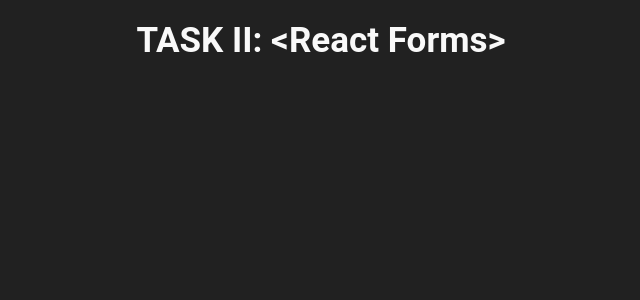
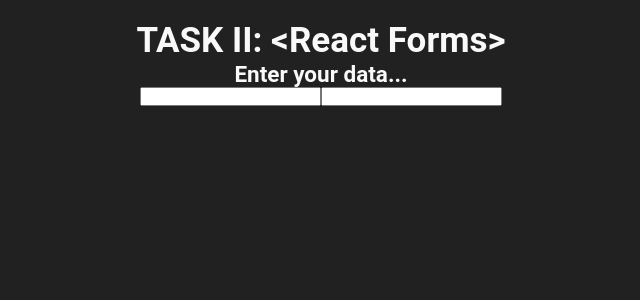
Before and after one commit to elenaniksy/react2021q3, a React app in the folder react-forms/: page / in a window 1280 px wide. Shown: the top 300 px of the page, without its empty margins (319-959 px from the left). Built offline with nearby package versions, Linux system fonts and the light colour scheme.

Commit message:
feat: create and add form component

```diff
--- a/react-forms/src/App.tsx
+++ b/react-forms/src/App.tsx
@@ -1,6 +1,7 @@
 import React from 'react';
 import classes from './App.module.scss';
 import { RenderType } from './models/RenderType';
+import Form from './components/form/Form';
 
 class App extends React.Component {
   render(): RenderType {
@@ -8,6 +9,7 @@
       <main className={classes.container}>
         <h1 className={classes.header}>TASK II: &lt;React Forms&gt;</h1>
         {/* todo: 2 components form, container with values from form */}
+        <Form />
       </main>
     );
   }
--- /dev/null
+++ b/react-forms/src/components/form/Form.tsx
@@ -0,0 +1,19 @@
+import React from 'react';
+import classes from './form.module.scss';
+import { RenderType } from '../../models/RenderType';
+
+class Form extends React.Component {
+  render(): RenderType {
+    return (
+      <div className={classes.form}>
+        <h2>Enter your data...</h2>
+        <form action='POST'>
+          <input type='text' />
+          <input type='text' />
+        </form>
+      </div>
+    );
+  }
+}
+
+export default Form;
--- /dev/null
+++ b/react-forms/src/components/form/form.d.ts
@@ -0,0 +1,5 @@
+export default interface Styles {
+  form: string;
+}
+
+export const Styles: Styles;
--- /dev/null
+++ b/react-forms/src/components/form/form.module.css
@@ -0,0 +1,4 @@
+.form {
+  background-color: rgba(33, 33, 33, 0.7); }
+
+/*# sourceMappingURL=form.module.css.map */
--- /dev/null
+++ b/react-forms/src/components/form/form.module.scss
@@ -0,0 +1,5 @@
+@import '../../layout/abstract/config';
+
+.form {
+  background-color: rgba(33, 33, 33, 0.7);
+}
```
Also changed, not shown: react-forms/src/components/form/form.module.scss.d.ts (added, +7 -0 lines), 1 other file (tests, documents, lock files or other folders).
